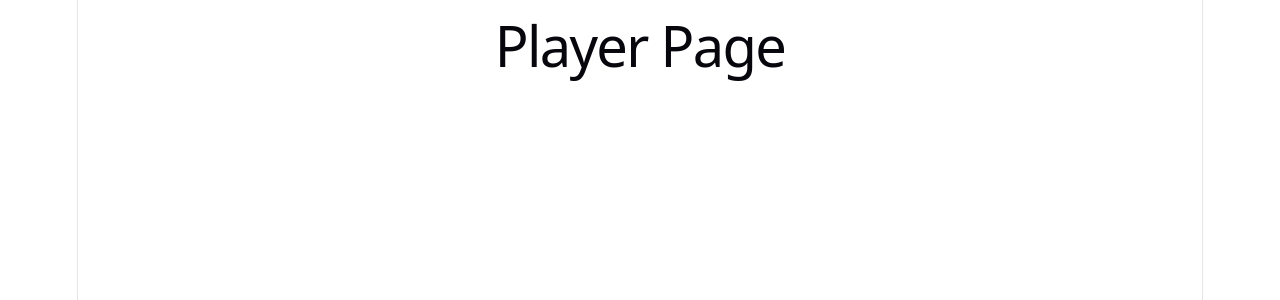
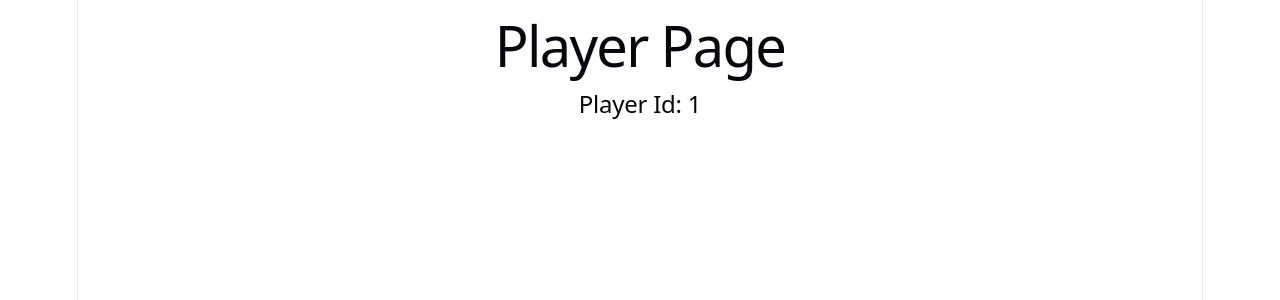
Before and after one commit to timesnewronann/nba-player-insight-dashboard, a React (Vite) app in the folder frontend/: page /player/1 in a window 1280 px wide. Shown: the top 300 px of the page. Built offline with nearby package versions, Linux system fonts and the light colour scheme.

Commit message:
Read the id from the URL using useParams

```diff
--- a/frontend/src/pages/PlayerPage.tsx
+++ b/frontend/src/pages/PlayerPage.tsx
@@ -2,14 +2,14 @@ import { useState } from "react";
 import type { Player } from "../types/Player";
 import { useParams } from "react-router-dom";
 
-function PlayerPage() {
+export default function PlayerPage() {
+    const params = useParams();
 
     return (
         <div>
             <h1>Player Page</h1>
+            <h2>Player Id: {params.id}</h2>
         </div>
     )
 
 }
-
-export default PlayerPage
```
Also changed, not shown: 1 other file (tests, documents, lock files or other folders).
